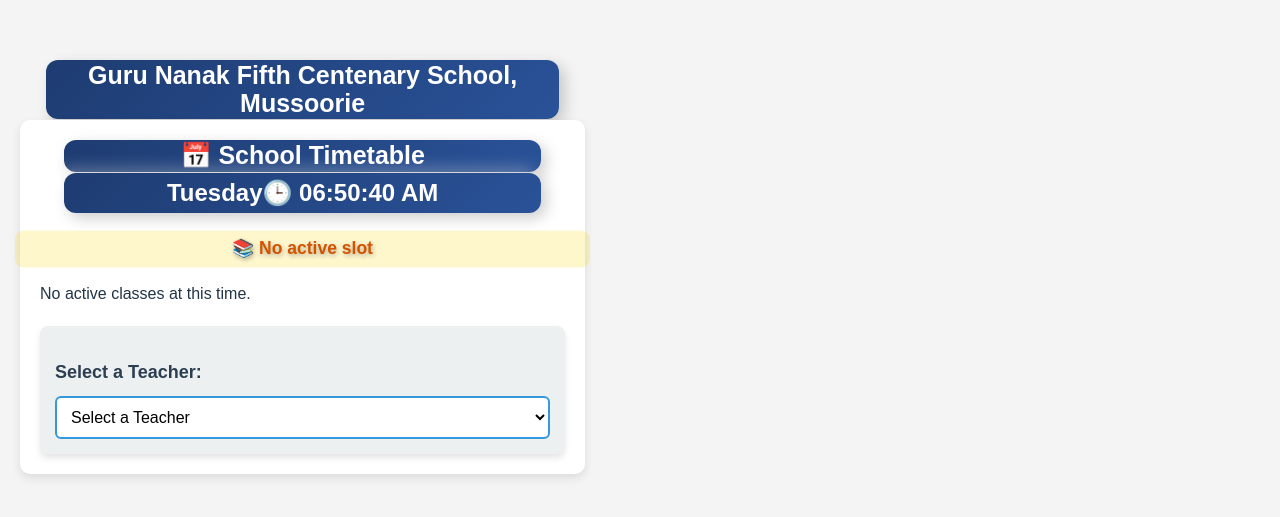
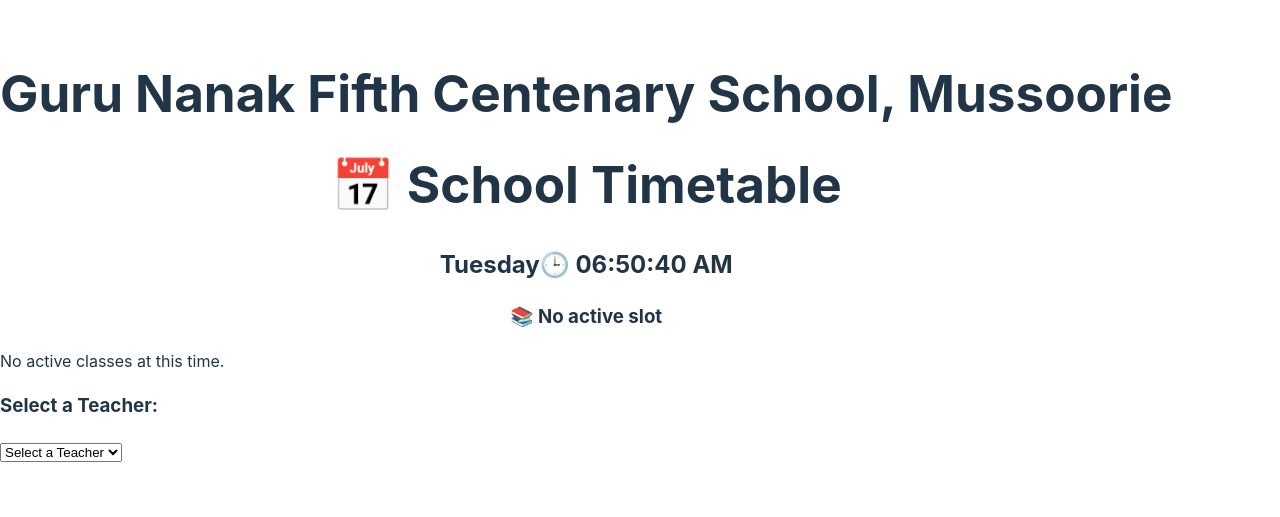
Before and after one commit to gnfcTimetable/myschooltimetable, a React (Vite) app: page / in a window 1280 px wide. Shown: the part 153-670 px from the top of the page. Built offline with nearby package versions, Linux system fonts and the light colour scheme.

Commit message:
Update App.css

```diff
--- a/src/App.css
+++ b/src/App.css
@@ -1,313 +1,204 @@
-/* General Styling */
-body {
-  font-family: "Poppins", sans-serif;
-  background-color: #f4f4f4;
-  margin: 0;
-  padding: 20px;
-}
+import React, { useState, useEffect } from "react";
+import "../App.css";
 
-.timetable-container {
-  max-width: 1000px;
-  margin: auto;
-  background: white;
-  padding: 20px;
-  border-radius: 10px;
-  box-shadow: 0px 4px 10px rgba(0, 0, 0, 0.1);
-}
+const TimetableTable = () => {
+  const classes = ["KG", "I", "II", "III", "IV", "V", "VI", "VII", "VIII", "IX", "X", "XI", "XII"];
+  const [timetableData, setTimetableData] = useState(null);
+  const [currentDay, setCurrentDay] = useState("");
+  const [currentSlot, setCurrentSlot] = useState(null);
+  const [selectedTeacher, setSelectedTeacher] = useState("");
+  const [teacherSchedule, setTeacherSchedule] = useState([]);
+  const [currentTime, setCurrentTime] = useState("");
+  const [currentSlotTime, setCurrentSlotTime] = useState("");
 
-/* Title & Day Display */
-.title {
-  text-align: center;
-  color: #2c3e50;
-  font-size: 24px;
-  font-weight: bold;
-}
+  useEffect(() => {
+    const fetchTimetable = () => {
+      fetch(`${import.meta.env.BASE_URL}data/timetable.json`)
+        .then((response) => response.json())
+        .then((data) => setTimetableData(data))
+        .catch((error) => console.error("Error loading timetable data:", error));
+    };
 
-.day {
-  text-align: center;
-  font-size: 12px;
-  color: #34495e;
-  margin-bottom: 2px;
-}
+    fetchTimetable();
+    const interval = setInterval(fetchTimetable, 60000);
+    return () => clearInterval(interval);
+  }, []);
 
-/* Table Styling */
-.responsive-table {
-  overflow-x: auto;
-}
+  useEffect(() => {
+    const updateSlot = () => {
+      if (!timetableData) return;
 
-.timetable {
-  width: 100%;
-  border-collapse: collapse;
-  margin-top: 10px;
-}
+      const now = new Date();
+      const day = now.toLocaleString("en-US", { weekday: "long" });
+      setCurrentDay(day);
 
-.timetable th,
-.timetable td {
-  border: 1px solid #ddd;
-  padding: 12px;
-  text-align: center;
-}
+      const todaySchedule = timetableData.schedule?.[day]?.classes || [];
+      const currentTime = now.getHours() * 60 + now.getMinutes();
 
-.timetable th {
-  background-color: #3498db;
-  color: white;
-  font-weight: bold;
-}
+      const parseTime = (timeStr) => {
+        const match = timeStr.match(/(\d+):(\d+)\s*(AM|PM)?/i);
+        if (!match) return null;
+        let [_, hour, minute, period] = match;
+        hour = parseInt(hour, 10);
+        minute = parseInt(minute, 10);
+        if (period) {
+          if (period.toUpperCase() === "PM" && hour !== 12) hour += 12;
+          if (period.toUpperCase() === "AM" && hour === 12) hour = 0;
+        }
+        return hour * 60 + minute;
+      };
 
-.timetable tbody tr:nth-child(even) {
-  background-color: #f9f9f9;
-}
+      const findCurrentSlot = (schedule) => {
+        return schedule.find(period => {
+          if (!period.time.includes(" TO ")) return false;
+          const [start, end] = period.time.split(" TO ").map(t => t.trim());
+          const startTime = parseTime(start);
+          const endTime = parseTime(end);
+          return startTime !== null && endTime !== null && currentTime >= startTime && currentTime <= endTime;
+        });
+      };
 
-.timetable tbody tr:hover {
-  background-color: #ecf0f1;
-  transition: 0.3s;
-}
+      const activeSlot = findCurrentSlot(todaySchedule) || null;
+      setCurrentSlot(activeSlot);
+      setCurrentSlotTime(activeSlot ? activeSlot.time : "No active slot");
+    };
 
-/* Specific Column Colors */
-.class-header {
-  background-color: #f39c12 !important;
-}
+    updateSlot();
+    const interval = setInterval(updateSlot, 60000);
+    return () => clearInterval(interval);
+  }, [timetableData]);
 
-.vincent-hill-header {
-  background-color: #2c3e50 !important;
-  color: white;
-}
+  useEffect(() => {
+    const updateTime = () => {
+      const now = new Date();
+      const timeString = now.toLocaleTimeString("en-US", {
+        hour: "2-digit",
+        minute: "2-digit",
+        second: "2-digit",
+        hour12: true
+      });
+      setCurrentTime(timeString);
+    };
 
-.shangri-la-header {
-  background-color: #8e44ad !important;
-  color: white;
-}
+    updateTime();
+    const interval = setInterval(updateTime, 1000);
+    return () => clearInterval(interval);
+  }, []);
 
-.class-cell {
-  background-color: #f7dc6f;
-  font-weight: bold;
-}
+  useEffect(() => {
+    if (!selectedTeacher || !timetableData) return;
+    const todaySchedule = timetableData.schedule?.[currentDay]?.classes || [];
 
-.vincent-cell {
-  color: #2c3e50;
-  font-weight: bold;
-}
+    const teacherClasses = todaySchedule.flatMap(slot => {
+      if (!slot || !slot.time) return [];
+      const slotTime = slot.time;
 
-.shangri-cell {
-  color: #8e44ad;
-  font-weight: bold;
-}
+      return classes.flatMap(className => {
+        let scheduleEntries = [];
 
-/* Teacher Dropdown */
-.teacher-schedule {
-  margin-top: 20px;
-  padding: 15px;
-  background: #ecf0f1;
-  border-radius: 8px;
-  box-shadow: 0px 4px 6px rgba(0, 0, 0, 0.1);
-}
+        const vincentEntry = slot.subjects?.["Vincent Hill"]?.[className];
+        const shangrilaEntry = slot.subjects?.["Shangri-la"]?.[className];
 
-.teacher-schedule h3 {
-  color: #2c3e50;
-  font-size: 18px;
-  margin-bottom: 10px;
-}
+        if (vincentEntry?.teacher?.split("/").includes(selectedTeacher)) {
+          scheduleEntries.push({ time: slotTime, class: `${className} (VH)`, subject: vincentEntry.subject });
+        }
+        if (shangrilaEntry?.teacher?.split("/").includes(selectedTeacher)) {
+          scheduleEntries.push({ time: slotTime, class: `${className} (SH)`, subject: shangrilaEntry.subject });
+        }
+        return scheduleEntries;
+      });
+    });
 
-.teacher-schedule select {
-  width: 100%;
-  padding: 10px;
-  font-size: 16px;
-  border: 2px solid #3498db;
-  border-radius: 6px;
-  background: white;
-  outline: none;
-  transition: all 0.3s;
-}
+    setTeacherSchedule(teacherClasses);
+  }, [selectedTeacher, timetableData, currentDay]);
 
-.teacher-schedule select:hover {
-  border-color: #2980b9;
-}
+  return (
+    <div className="timetable-container">
+      <h1 className="title" align="center">📅 School Timetable</h1>
+      <h2 className="day" align="center">{currentDay}🕒 {currentTime}</h2>
+      <h3 className="current-time" align="center"></h3>
+      <h3 className="current-slot-time" align="center">📚 {currentSlotTime}</h3>
 
-.teacher-schedule select:focus {
-  border-color: #1abc9c;
-  box-shadow: 0px 0px 8px rgba(26, 188, 156, 0.5);
-}
+      <div className="table-wrapper">
+        {currentSlot ? (
+          <div className="responsive-table">
+            <table className="timetable">
+              <thead>
+                <tr>
+                  <th className="class-header">Class</th>
+                  <th className="vincent-hill-header">Vincent Hill</th>
+                  <th className="shangri-la-header">Shangri-la</th>
+                </tr>
+              </thead>
+              <tbody>
+                {classes.map((className, classIndex) => {
+                  const displayClassName = `Class ${className}`;
+                  const subjects = currentSlot?.subjects || {};
+                  const vincentHillEntry = subjects["Vincent Hill"]?.[className] || {};
+                  const shangrilaEntry = subjects["Shangri-la"]?.[className] || {};
+                  return (
+                    <tr key={classIndex} className="timetable-row">
+                      <td className="class-cell">{displayClassName}</td>
+                      <td className="vincent-cell">{vincentHillEntry.subject ? `${vincentHillEntry.subject} (${vincentHillEntry.teacher})` : "-"}</td>
+                      <td className="shangri-cell">{shangrilaEntry.subject ? `${shangrilaEntry.subject} (${shangrilaEntry.teacher})` : "-"}</td>
+                    </tr>
+                  );
+                })}
+              </tbody>
+            </table>
+          </div>
+        ) : (
+          <p className="no-classes">No active classes at this time.</p>
+        )}
+      </div>
 
-/* Teacher Schedule Table */
-.teacher-schedule table {
-  width: 100%;
-  margin-top: 15px;
-  border-collapse: collapse;
-  border-radius: 8px;
-  overflow: hidden;
-  box-shadow: 0px 4px 6px rgba(0, 0, 0, 0.1);
-}
+      {/* Teacher Dropdown */}
+      <div className="teacher-schedule">
+        <h3>Select a Teacher:</h3>
+        <select onChange={(e) => setSelectedTeacher(e.target.value)} value={selectedTeacher}>
+          <option value="">Select a Teacher</option>
+          {Array.from(new Set(
+            Object.values(timetableData?.schedule?.[currentDay]?.classes || []).flatMap(slot =>
+              Object.values(slot.subjects || {}).flatMap(school =>
+                Object.values(school || {}).flatMap(entry =>
+                  entry.teacher ? entry.teacher.split("/") : []
+                )
+              )
+            )
+          )).map(teacher => (
+            <option key={teacher} value={teacher}>{teacher}</option>
+          ))}
+        </select>
+      </div>
 
-.teacher-schedule th,
-.teacher-schedule td {
-  padding: 12px;
-  border: 1px solid #ddd;
-  text-align: center;
-}
+      {/* Display Teacher's Routine in Table */}
+      {teacherSchedule.length > 0 && (
+        <div className="teacher-routine">
+          <h3>{selectedTeacher}'s Schedule</h3>
+          <div className="responsive-table">
+            <table className="teacher-table">
+              <thead>
+                <tr>
+                  <th>Time</th>
+                  <th>Class</th>
+                  <th>Subject</th>
+                </tr>
+              </thead>
+              <tbody>
+                {teacherSchedule.map((entry, index) => (
+                  <tr key={index}>
+                    <td>{entry.time}</td>
+                    <td>{entry.class}</td>
+                    <td>{entry.subject}</td>
+                  </tr>
+                ))}
+              </tbody>
+            </table>
+          </div>
+        </div>
+      )}
+    </div>
+  );
+};
 
-.teacher-schedule th {
-  background-color: #1abc9c;
-  color: white;
-}
-
-.teacher-schedule tbody tr:nth-child(even) {
-  background-color: #d1f2eb;
-}
-
-.teacher-schedule tbody tr:hover {
-  background-color: #a3e4d7;
-  transition: 0.3s;
-}
-.routine-card {
-  background: #ebb310;
-  border-radius: 12px;
-  box-shadow: 5px 5px 15px rgba(0, 0, 0, 0.2), -5px -5px 15px rgba(255, 255, 255, 0.7);
-  padding: 1px;
-  margin: 1x auto;
-  text-align: center;
-  font-weight: bold;
-  color: #333;
-  width: 100%;
-  transition: all 0.3s ease-in-out;
-}
-
-.routine-card:hover {
-  transform: scale(1.05);
-}
-
-.title {
-  background: linear-gradient(135deg, #1e3c72, #2a5298);
-  color: white;
-  padding: 2px;
-  border-radius: 12px;
-  text-align: center;
-  font-size: 25px;
-  font-weight: bold;
-  box-shadow: 5px 5px 15px rgba(0, 0, 0, 0.2), -5px -5px 15px rgba(255, 255, 255, 0.3);
-  transition: all 0.3s ease-in-out;
-  width: 90%;
-  display: block;
-  margin: 0 auto 1px auto;
-}
-
-.title:hover {
-  transform: scale(1.03);
-}
-
-.day-time-box {
-  background: linear-gradient(135deg, #ff7e5f, #feb47b);
-  color: white;
-  padding: 1px;
-  border-radius: 12px;
-  text-align: center;
-  font-size: 14px;
-  font-weight: bold;
-  box-shadow: 5px 5px 15px rgba(0, 0, 0, 0.2), -5px -5px 15px rgba(255, 255, 255, 0.3);
-  transition: all 0.3s ease-in-out;
-  width: 100%;
-  margin: 0 auto 1px auto;
-}
-
-.day-time-box:hover {
-  transform: scale(1.05);
-}
-
-.day {
-
- background: linear-gradient(135deg, #1e3c72, #2a5298);
-  color: white;
-  padding: 2px;
-  border-radius: 12px;
-  text-align: center;
-  font-size: 28px;
-  font-weight: bold;
-  box-shadow: 5px 5px 15px rgba(0, 0, 0, 0.2), -5px -5px 15px rgba(255, 255, 255, 0.3);
-  transition: all 0.3s ease-in-out;
-  width: 90%;
-  display: block;
-  margin: 0 auto 1px auto;
-
-  font-size: 1.5rem; /* Increase the size */
-  font-weight: bold;
-  //color: #2c3e50; /* Adjust color if needed */
-  margin-bottom: 10px;
-}
-
-.current-slot-time {
-  font-size: 1rem; /* Increase text size */
-  font-weight: bold; /* Make it stand out */
-  color: #d35400; /* Use a distinct color (orange) */
-  text-shadow: 1px 1px 5px rgba(0, 0, 0, 0.3); /* Subtle shadow */
-  margin-bottom: 10px;
-  padding: 5px 10px;
-  border-radius: 8px;
-  background-color: rgba(255, 215, 0, 0.2); /* Light golden background */
-}
-
-
-
-.vincent-cell, .shangri-cell {
-  font-size: 1.2rem;
-  font-weight: bold;
-  padding: 10px;
-  text-align: center;
-}
-
-.vincent-cell {
-  color: navy; /* Vincent Hill text color */
-  background-color: rgba(0, 0, 128, 0.1); /* Light navy background */
-}
-
-.shangri-cell {
-  color: darkred; /* Shangri-la text color */
-  background-color: rgba(139, 0, 0, 0.1); /* Light maroon background */
-}
-
-
-.current-slot-time {
-  animation: pulse 0.8s ease-in-out infinite alternate;
-}
-
-@keyframes pulse {
-  0% { transform: scale(1); }
-  100% { transform: scale(1.1); }
-}
-
-
-.active-slot {
-  background-color: lightgreen;
-  font-weight: bold;
-}
-
-
-.teacher-table {
-  width: 100%;
-  border-collapse: collapse;
-  margin-top: 10px;
-  background: white;
-  border-radius: 10px;
-  overflow: hidden;
-  box-shadow: 0 4px 8px rgba(0, 0, 0, 0.2);
-}
-
-.teacher-table th,
-.teacher-table td {
-  padding: 12px;
-  border: 1px solid #ddd;
-  text-align: center;
-}
-
-.teacher-table th {
-  background: darkblue;
-  color: white;
-  font-size: 1.1rem;
-}
-
-.teacher-table tr:nth-child(even) {
-  background: #f2f2f2;
-}
-
-.teacher-table tr:hover {
-  background: #ddd;
-  transition: 0.3s;
-}
+export default TimetableTable;
```
